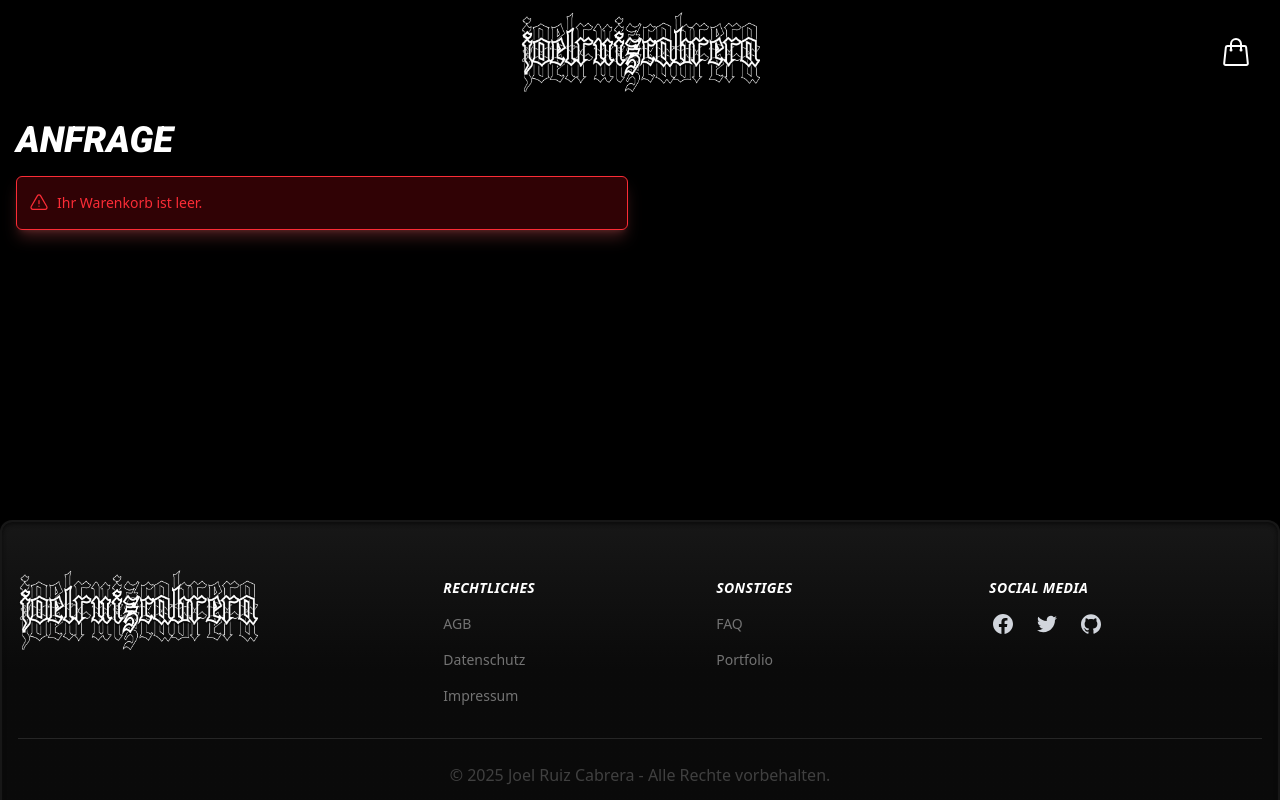
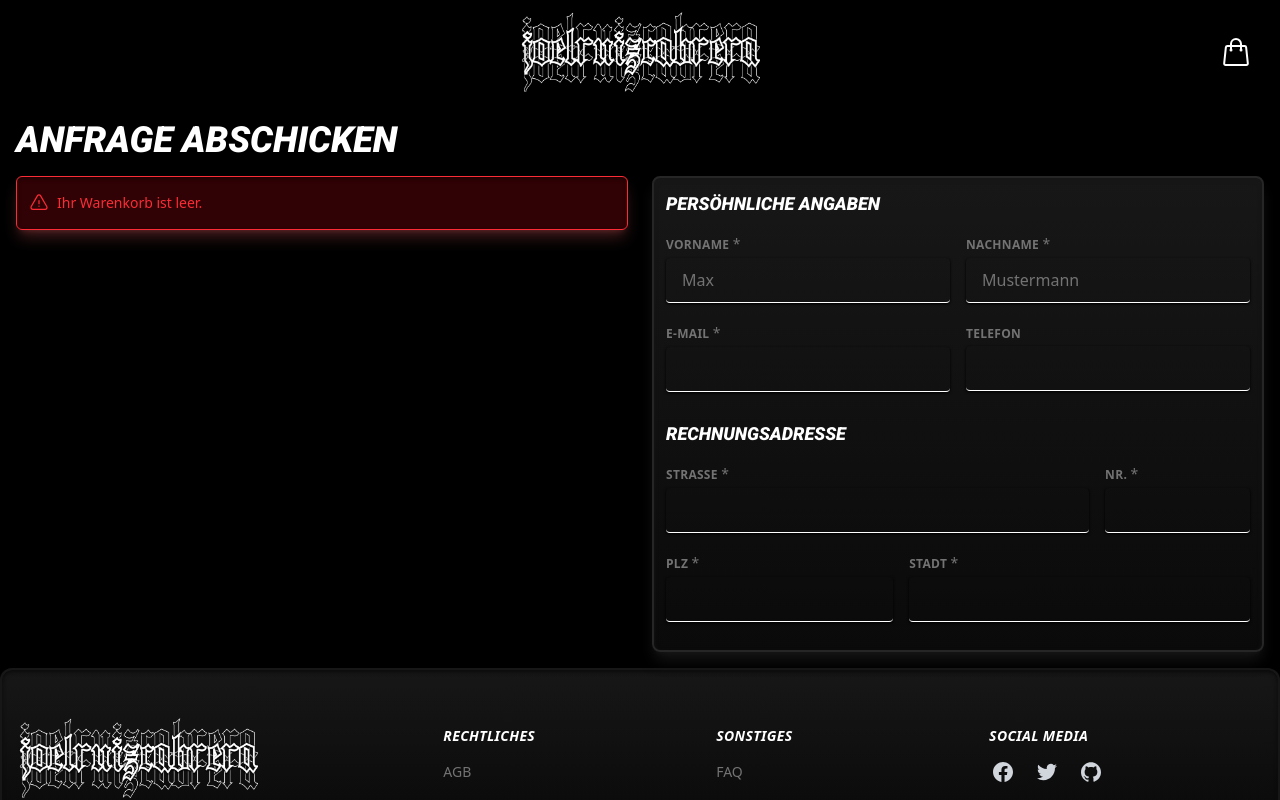
Before and after one commit to joelruizcabrera/rent-joelruizcabrera-frontend, a Nuxt app: page /cart in a window 1280 px wide. Shown: the top 800 px of the page. Built offline with nearby package versions, Linux system fonts and the light colour scheme.

Commit message:
adding formular request

```diff
--- /dev/null
+++ b/components/RequestForm.vue
@@ -0,0 +1,91 @@
+<template>
+  <form action="">
+    <h3 class="italic font-black text-lg uppercase pb-3">Persöhnliche Angaben</h3>
+    <div class="items-baseline flex flex-col sm:flex-row lg:flex-row md:flex-col gap-x-4 gap-y-2 py-1">
+      <div class="w-full">
+        <label class="block uppercase tracking-wide text-neutral-500 text-xs font-bold mb-1" for="grid-first-name">
+          Vorname <span class="font-light text-sm">*</span>
+        </label>
+        <input :class="formClasses.input"
+               type="text"
+               placeholder="Max"
+        >
+      </div>
+      <div class="w-full">
+        <label class="block uppercase tracking-wide text-neutral-500 text-xs font-bold mb-1" for="grid-first-name">
+          Nachname <span class="font-light text-sm">*</span>
+        </label>
+        <input :class="formClasses.input"
+               type="text"
+               placeholder="Mustermann"
+        >
+      </div>
+    </div>
+    <div class="items-baseline flex flex-col sm:flex-row lg:flex-row md:flex-col gap-x-4 gap-y-2 py-1">
+      <div class="w-full">
+        <label class="block uppercase tracking-wide text-neutral-500 text-xs font-bold mb-1" for="grid-first-name">
+          E-Mail <span class="font-light text-sm">*</span>
+        </label>
+        <input :class="formClasses.input"
+               type="email"
+               placeholder=""
+        >
+      </div>
+      <div class="w-full">
+        <label class="block uppercase tracking-wide text-neutral-500 text-xs font-bold mb-1" for="grid-first-name">
+          Telefon
+        </label>
+        <input :class="formClasses.input"
+               type="text"
+               placeholder=""
+        >
+      </div>
+    </div>
+    <h3 class="italic font-black text-lg uppercase py-3">Rechnungsadresse</h3>
+    <div class="items-baseline flex sm:flex-row lg:flex-row gap-x-4 gap-y-2 py-1">
+      <div class="w-full">
+        <label class="block uppercase tracking-wide text-neutral-500 text-xs font-bold mb-1" for="grid-first-name">
+          Straße <span class="font-light text-sm">*</span>
+        </label>
+        <input :class="formClasses.input"
+               type="text"
+               placeholder=""
+        >
+      </div>
+      <div class="sm:w-50 w-30">
+        <label class="block uppercase tracking-wide text-neutral-500 text-xs font-bold mb-1" for="grid-first-name">
+          Nr. <span class="font-light text-sm">*</span>
+        </label>
+        <input :class="formClasses.input"
+               type="text"
+        >
+      </div>
+    </div>
+    <div class="items-baseline flex flex-col sm:flex-row lg:flex-row gap-x-4 gap-y-2 py-1">
+      <div class="lg:w-2/3 md:w-50 sm:w-1/2 w-full">
+        <label class="block uppercase tracking-wide text-neutral-500 text-xs font-bold mb-1" for="grid-first-name">
+          PLZ <span class="font-light text-sm">*</span>
+        </label>
+        <input :class="formClasses.input"
+               type="text"
+               placeholder=""
+        >
+      </div>
+      <div class="w-full">
+        <label class="block uppercase tracking-wide text-neutral-500 text-xs font-bold mb-1" for="grid-first-name">
+          Stadt <span class="font-light text-sm">*</span>
+        </label>
+        <input :class="formClasses.input"
+               type="text"
+               placeholder=""
+        >
+      </div>
+    </div>
+  </form>
+</template>
+
+<script lang="ts" setup>
+const formClasses = {
+  input: "appearance-none block w-full bg-transparent text-white border-b shadow-sm shadow-black border-white focus:border-yellow-400 hover:border-yellow-400 rounded py-3 px-4 mb-3 leading-tight focus:outline-none focus:shadow-lg hover:shadow-lg hover:shadow-yellow-400/20 focus:shadow-yellow-400/20 transition font-thin placeholder:text-neutral-500"
+}
+</script>
--- a/components/form/Alert.vue
+++ b/components/form/Alert.vue
@@ -1,5 +1,5 @@
 <template>
-  <div class="w-full p-3 rounded-md shadow-lg border-1 animate__animated animate__fadeInUp anim-delay-4 backdrop-blur-xs flex flex-row sm:py-4 items-center gap-x-2" :class="{
+  <div class="w-full inset-shadow-sm inset-shadow-black/40 p-3 rounded-md shadow-lg border-1 animate__animated animate__fadeInUp anim-delay-4 backdrop-blur-xs flex flex-row sm:py-4 items-center gap-x-2" :class="{
     'bg-lime-800/50 border-lime-500 text-lime-400 shadow-lime-400/25': (colorMode === 'lime'),
     'bg-red-800/30 border-red-500 text-red-500 shadow-red-400/25': (colorMode === 'red'),
   }">
--- a/pages/cart.vue
+++ b/pages/cart.vue
@@ -1,10 +1,15 @@
 <template>
   <div class="px-4 min-h-[50vh]">
-    <h1 class="font-black italic text-white text-4xl py-4">ANFRAGE</h1>
+    <h1 class="font-black italic text-white text-4xl py-4">ANFRAGE ABSCHICKEN</h1>
     <div class="grid md:grid-cols-2 grid-cols-1 gap-x-6">
+      <div>
         <Transition>
           <div v-if="cartIsFilled">
             <div class="text-white bg-linear-to-t from-neutral-950 to-neutral-900 p-3 rounded-lg inset-shadow-sm inset-shadow-neutral-900 border-neutral-800 border-2 shadow-neutral-900 shadow-lg group">
+              <div class="pb-3 flex flex-row justify-between items-baseline">
+                <h3 class="italic font-black text-lg uppercase">Warenkorb</h3>
+                <button type="button" @click="deleteCart" class="italic font-light text-neutral-500 text-xs underline uppercase cursor-pointer transition hover:text-red-500 hover:drop-shadow-[0_2px_8px_rgb(231,0,11,.7)]">Alles löschen</button>
+              </div>
               <div class="flex flex-col">
                 <TransitionGroup name="list">
                   <div v-for="item in lineItems ?? []" :key="item.id" class="gap-x-2 w-full items-center flex flex-row justify-between py-2 first:pt-0 last:pb-0 border-b-neutral-700 last:border-b-0 border-b-1">
@@ -39,14 +44,15 @@
                 </TransitionGroup>
               </div>
             </div>
-          <p class="self-center text-neutral-500 font-thin text-[.75rem] mt-1 animate__animated animate__fadeInUp anim-delay-20">* Preise exkl. MwSt. und Kaution</p>
+            <p class="self-center text-neutral-500 font-thin text-[.75rem] mt-1 animate__animated animate__fadeInUp anim-delay-20">* Preise zzgl. MwSt. und Versicherung / Kaution</p>
           </div>
         </Transition>
         <div v-if="!cartIsFilled">
           <Alert mode="error" msg="Ihr Warenkorb ist leer."></Alert>
         </div>
-      <div>
-        asd
+      </div>
+      <div class="text-white bg-linear-to-t from-neutral-950 to-neutral-900 p-3 rounded-lg inset-shadow-sm inset-shadow-neutral-900 border-neutral-800 border-2 shadow-neutral-900 shadow-lg group sm:mt-0 mt-5">
+        <RequestForm></RequestForm>
       </div>
     </div>
   </div>
@@ -70,6 +76,11 @@ const productInfo = (id: number) => {
   return new Product(id)
 }
 
+const deleteCart = () => {
+  store.removeCart()
+  console.log("asd")
+}
+
 const removeProduct = (id: number) => {
   store.removeProduct(id)
   if (getProductLength.value === 0) {
--- a/pages/product/[id].vue
+++ b/pages/product/[id].vue
@@ -72,7 +72,7 @@
                 :disabled="!product.isActive()"
                 v-text="(product.isActive() ? 'JETZT ANFRAGEN' : 'NICHT VERFÜGBAR')"
         ></button>
-        <p class="self-center text-neutral-500 font-thin text-[.75rem] mt-3 animate__animated animate__fadeInUp anim-delay-20">* Preise exkl. MwSt. und Kaution</p>
+        <p class="self-center text-neutral-500 font-thin text-[.75rem] mt-3 animate__animated animate__fadeInUp anim-delay-20">* Preise zzgl. MwSt. und Versicherung / Kaution</p>
       </div>
     </div>
   </div>
--- a/plugins/pinia-persist.js
+++ b/plugins/pinia-persist.js
@@ -11,7 +11,7 @@ async function StoragePiniaPlugin(context) {
     let defaultPreCart = undefined
     context.store.$subscribe((event, options) => {
         if (event.storeId === "cart") {
-            localStorage.setItem("cart", JSON.stringify(options.products) || false)
+            localStorage.setItem("cart", JSON.stringify(options.products) || [])
         }
     })
 }
--- a/stores/cart.js
+++ b/stores/cart.js
@@ -16,6 +16,9 @@ export const useCartStore = defineStore('cart', {
         },
         removeProduct(id) {
             this.products = this.products.filter(x => x.id !== id)
+        },
+        removeCart() {
+            this.products = []
         }
     },
     getters: {
```
Lines whose indentation alone changed are shown as unchanged.
